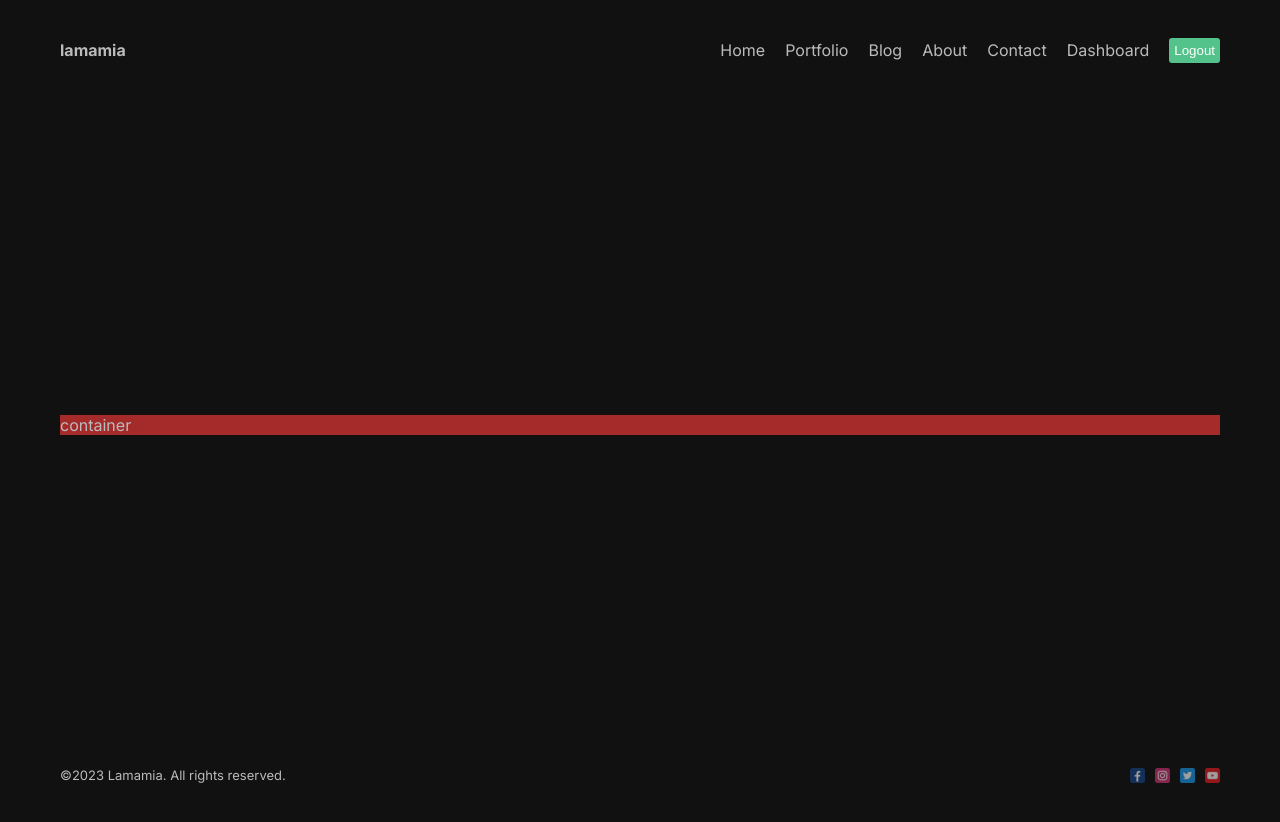
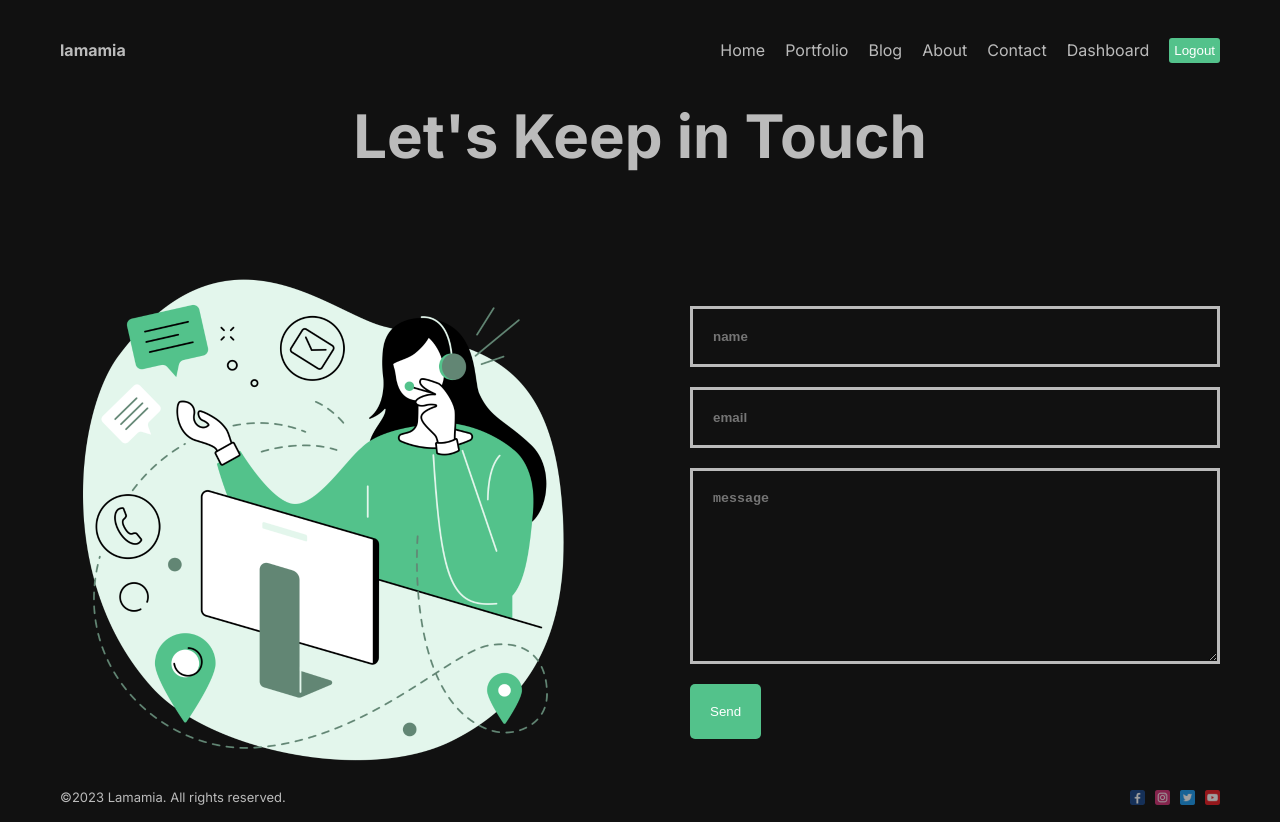
Before and after one commit to ElhamDe/nextjs_project, a Next.js app: page /contact in a window 1280 px wide. Before the commit the page ends 800 px from the top, so only its background shows below. Built offline with nearby package versions, Linux system fonts and the light colour scheme.

Commit message:
finished contact page

```diff
--- a/src/app/contact/page.jsx
+++ b/src/app/contact/page.jsx
@@ -1,10 +1,40 @@
-import React from 'react';
-import styles from './page.module.css';
+import React from "react";
+import styles from "./page.module.css";
+import Image from "next/image";
+import Button from "@/components/Button/Button";
 
-const container = () => {
+export const metadata = {
+  title: "ED Dev Contact Information",
+  description: "This is Contact Page",
+};
+
+const Contact = () => {
   return (
-    <div className={styles.container}>container</div>
-  )
-}
+    <div className={styles.container}>
+      <h1 className={styles.title}>Let's Keep in Touch</h1>
+      <div className={styles.content}>
+        <div className={styles.imgContainer}>
+          <Image
+            src="/contact.png"
+            alt=""
+            fill={true}
+            className={styles.image}
+          />
+        </div>
+        <form className={styles.form}>
+          <input type="text" placeholder="name" className={styles.input} />
+          <input type="text" placeholder="email" className={styles.input} />
+          <textarea
+            className={styles.textArea}
+            placeholder="message"
+            cols="30"
+            rows="10"
+          ></textarea>
+          <Button url="#" text="Send"/>
+        </form>
+      </div>
+    </div>
+  );
+};
 
-export default container;
+export default Contact;
--- a/src/app/contact/page.module.css
+++ b/src/app/contact/page.module.css
@@ -1,3 +1,51 @@
 .container {
-  background-color: brown;
 }
+
+.title {
+  font-size: 60px;
+  margin-bottom: 100px;
+  text-align: center;
+}
+
+.content {
+  display: flex;
+  align-items: center;
+  gap: 100px;
+}
+
+.imgContainer {
+  flex: 1;
+  height: 500px;
+  position: relative;
+}
+
+.image {
+  object-fit: contain;
+  /* animation: move 3s infinite ease alternate; */
+}
+
+@keyframes move {
+  from{
+    transform: translateY(-15px);
+  }
+  to {
+    transform: translateY(0px) scale(1.03);
+  }
+}
+
+.form {
+  flex: 1;
+  display: flex;
+  flex-direction: column;
+  gap: 20px;
+}
+
+.input, .textArea {
+  padding: 20px;
+  background-color: transparent;
+  border: none;
+  outline: none;
+  color: #bbb;
+  border: 3px solid #bbb;
+  font-weight: bold;
+}
--- a/src/app/page.module.css
+++ b/src/app/page.module.css
@@ -21,9 +21,18 @@
 .img {
   width: 100%;
   height: 500px;
-  object-fit: cover;
+  object-fit: contain;
+  /* animation: move 3s infinite ease alternate; */
 }
 
+@keyframes move {
+  from{
+    transform: translateY(-10px);
+  }
+  to {
+    transform: translateY(10px);
+  }
+}
 .desc {
   font-size: 24px;
   font-weight: 300;
```
